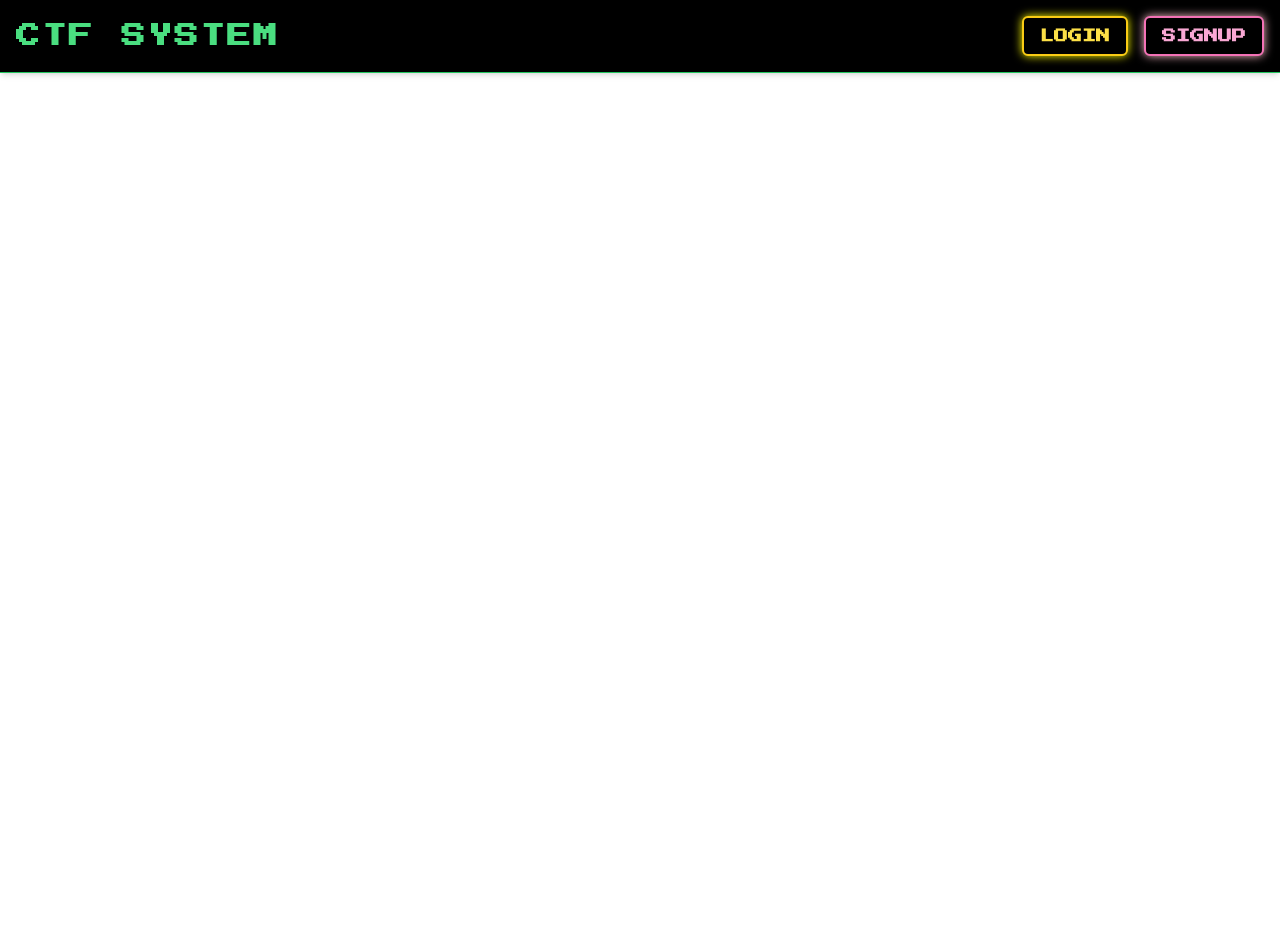
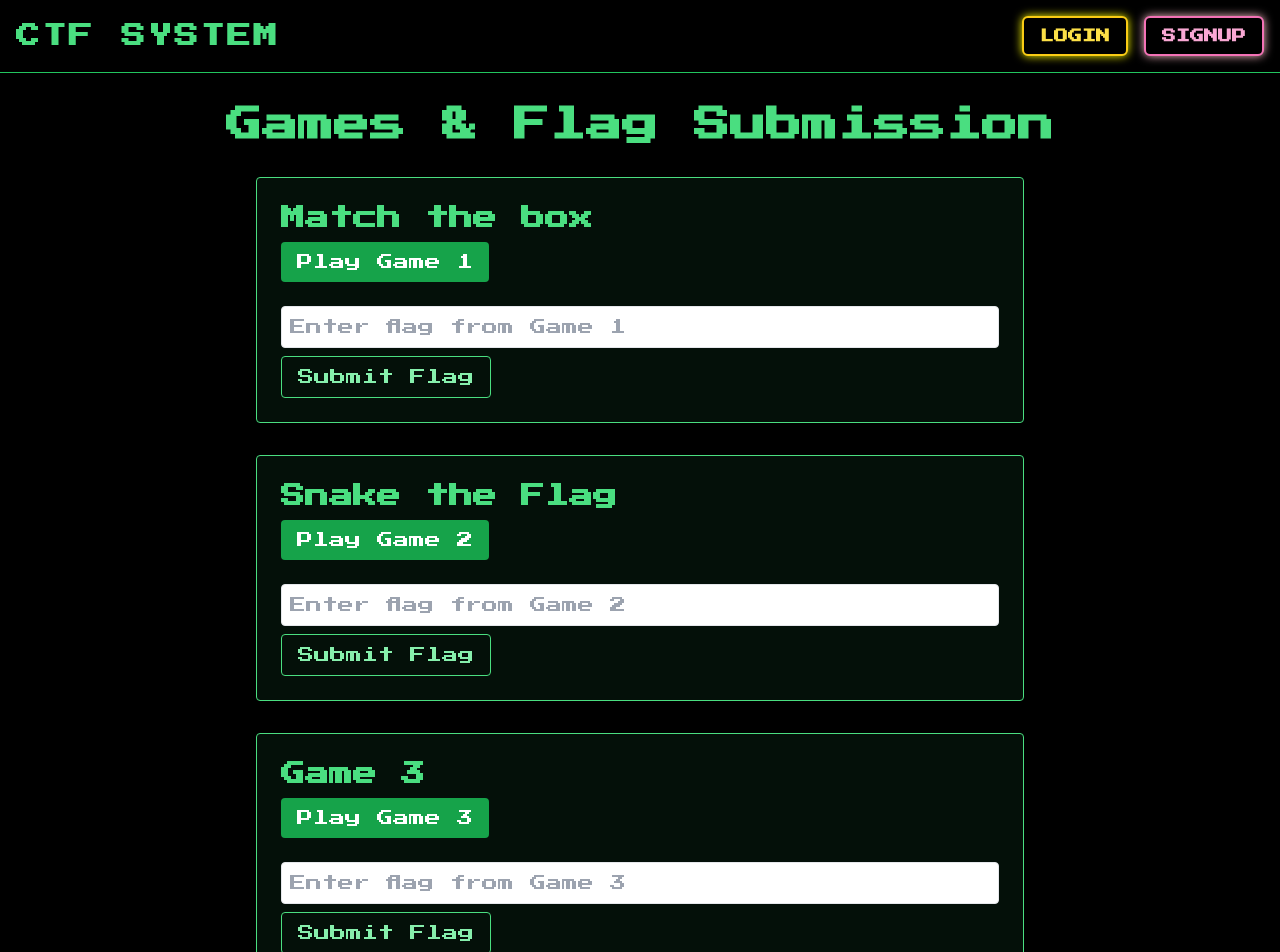
Before and after one commit to Introvert07/ctf-frontend, a React (Vite) app: page /games in a window 1280 px wide. Shown: the top 952 px of the page. Before the commit the page ends 800 px from the top, so only its background shows below. Built offline with nearby package versions, Linux system fonts and the light colour scheme.

Commit message:
new games added

```diff
--- a/src/App.jsx
+++ b/src/App.jsx
@@ -8,6 +8,7 @@ import Challenge2 from "./Challenge2";
 import Challenge3 from "./Challenge3";
 import Endgame from "./Endgame";
 import Navbar from "./Navbar";
+import Games from "./Games";
 
 function App() {
   const [score, setScore] = useState(null);
@@ -49,7 +50,9 @@ function App() {
         <Route path="/challenge2" element={<Challenge2 setScore={setScore} />} />
         <Route path="/challenge3" element={<Challenge3 setScore={setScore} />} />
         <Route path="/endgame" element={<Endgame setScore={setScore} />} />
+        <Route path="/games" element={<Games setScore={setScore} />} />
       </Routes>
+
     </Router>
   );
 }
--- a/src/Endgame.jsx
+++ b/src/Endgame.jsx
@@ -91,6 +91,7 @@ export default function PoweredByFlux() {
           </a>
         </p>
       </div>
+
     </div>
   );
 }
--- /dev/null
+++ b/src/Games.jsx
@@ -0,0 +1,131 @@
+import React, { useState } from "react";
+import toast, { Toaster } from "react-hot-toast";
+
+// Mock flag values (replace with actual logic or backend validation)
+const correctFlags = {
+  game1: "color",
+  game2: "no-flag",
+  game3: "FLAG789-GAME3",
+};
+
+export default function Games() {
+  const [submittedFlags, setSubmittedFlags] = useState({
+    game1: "",
+    game2: "",
+    game3: "",
+  });
+
+  const [isCorrect, setIsCorrect] = useState({
+    game1: false,
+    game2: false,
+    game3: false,
+  });
+
+  const handleSubmit = (gameKey) => {
+    if (submittedFlags[gameKey] === correctFlags[gameKey]) {
+      toast.success(`Flag for ${gameKey.toUpperCase()} is correct!`);
+      setIsCorrect((prev) => ({ ...prev, [gameKey]: true }));
+    } else {
+      toast.error("Incorrect flag. Try again.");
+    }
+  };
+
+  const handleInputChange = (e, gameKey) => {
+    const { value } = e.target;
+    setSubmittedFlags((prev) => ({ ...prev, [gameKey]: value }));
+  };
+
+  return (
+    <div className="min-h-screen bg-black text-green-400 font-mono p-8">
+      <Toaster />
+
+      <h1 className="text-4xl text-center font-bold mb-8">Games & Flag Submission</h1>
+
+      {/* List of Games */}
+      <div className="grid gap-8 max-w-3xl mx-auto">
+        {/* Game 1 */}
+        <div className="bg-green-900/20 p-6 rounded border border-green-400 shadow-md">
+          <h2 className="text-2xl mb-2 font-semibold">Match the box</h2>
+          <a
+            href="https://nikhilkush078.github.io/ctf_2/"
+            target="_blank"
+            rel="noopener noreferrer"
+            className="inline-block mb-4 px-4 py-2 bg-green-600 text-white rounded hover:bg-green-700 transition"
+          >
+            Play Game 1
+          </a>
+          <input
+            type="text"
+            placeholder="Enter flag from Game 1"
+            value={submittedFlags.game1}
+            onChange={(e) => handleInputChange(e, "game1")}
+            className="w-full p-2 border mt-2 text-black rounded"
+          />
+          <button
+            onClick={() => handleSubmit("game1")}
+            className="mt-2 px-4 py-2 border border-green-400 text-green-300 hover:bg-green-600/20 rounded"
+          >
+            Submit Flag
+          </button>
+          {isCorrect.game1 && <p className="text-green-400 mt-2">✅ Flag verified!</p>}
+        </div>
+
+        {/* Game 2 */}
+        <div className="bg-green-900/20 p-6 rounded border border-green-400 shadow-md">
+          <h2 className="text-2xl mb-2 font-semibold">Snake the Flag
+
+</h2>
+          <a
+            href="https://nikhilkush078.github.io/ctf/"
+            target="_blank"
+            rel="noopener noreferrer"
+            className="inline-block mb-4 px-4 py-2 bg-green-600 text-white rounded hover:bg-green-700 transition"
+          >
+            Play Game 2
+          </a>
+          <input
+            type="text"
+            placeholder="Enter flag from Game 2"
+            value={submittedFlags.game2}
+            onChange={(e) => handleInputChange(e, "game2")}
+            className="w-full p-2 border mt-2 text-black rounded"
+          />
+          <button
+            onClick={() => handleSubmit("game2")}
+            className="mt-2 px-4 py-2 border border-green-400 text-green-300 hover:bg-green-600/20 rounded"
+          >
+            Submit Flag
+          </button>
+          {isCorrect.game2 && <p className="text-green-400 mt-2">✅ Flag verified!</p>}
+        </div>
+
+        {/* Game 3 */}
+        <div className="bg-green-900/20 p-6 rounded border border-green-400 shadow-md">
+          <h2 className="text-2xl mb-2 font-semibold">Game 3</h2>
+          <a
+            href="https://your-game3-url.com"
+            target="_blank"
+            rel="noopener noreferrer"
+            className="inline-block mb-4 px-4 py-2 bg-green-600 text-white rounded hover:bg-green-700 transition"
+          >
+            Play Game 3
+          </a>
+          <input
+            type="text"
+            placeholder="Enter flag from Game 3"
+            value={submittedFlags.game3}
+            onChange={(e) => handleInputChange(e, "game3")}
+            className="w-full p-2 border mt-2 text-black rounded"
+          />
+          <button
+            onClick={() => handleSubmit("game3")}
+            className="mt-2 px-4 py-2 border border-green-400 text-green-300 hover:bg-green-600/20 rounded"
+          >
+            Submit Flag
+          </button>
+          {isCorrect.game3 && <p className="text-green-400 mt-2">✅ Flag verified!</p>}
+        </div>
+      </div>
+    </div>
+  );
+}
--- a/src/Home.jsx
+++ b/src/Home.jsx
@@ -199,6 +199,25 @@ export default function Home() {
   </button>
 </div>
 
+
+<div className="mt-6 z-10">
+  <button
+    onClick={() => {
+      const user = JSON.parse(localStorage.getItem("user"));
+      if (user) {
+        navigate("/games");
+      } else {
+        toast.error("Please login to play the game.");
+      }
+    }}
+    className="px-6 py-3 border-2 border-yellow-400 text-yellow-300 hover:bg-yellow-600/20 transition-all rounded shadow-md"
+  >
+    PLAY GAMES
+  </button>
+</div>
+
     </div>
+
+
   );
 }
--- a/src/Login.jsx
+++ b/src/Login.jsx
@@ -41,7 +41,7 @@ if (isFinished) {
 
 
     toast.success("Login successful!");
-    navigate("/challenge1");
+    navigate("/");
   } catch (error) {
     toast.error(
       error.response?.data?.message || "Invalid username or password"
```
